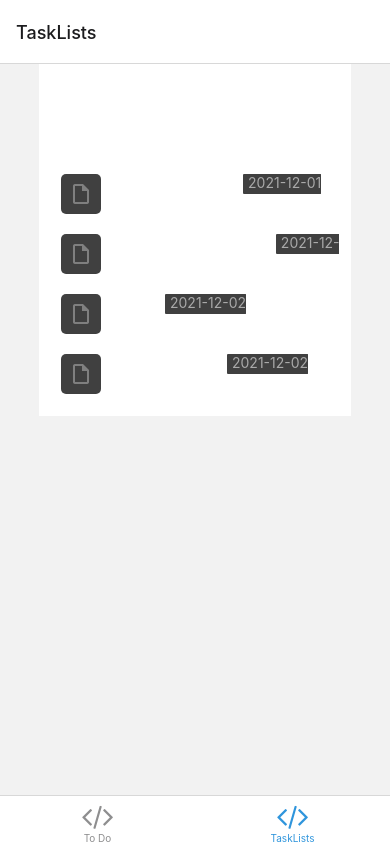
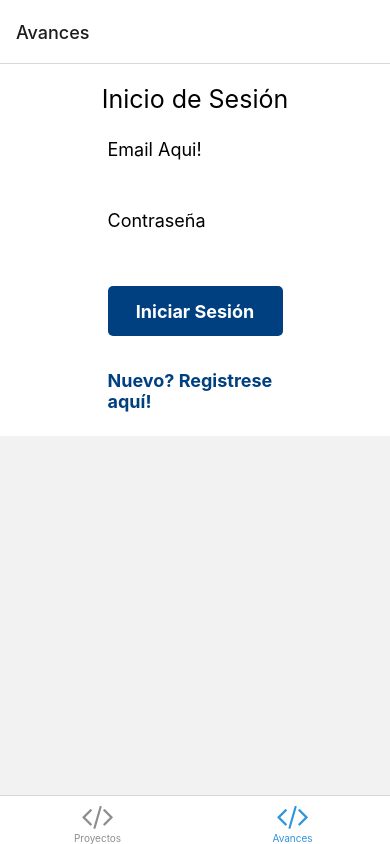
Before and after one commit to OZZYTA/Ciclo4MisionTIC2022, a React Native app in the folder HaveToDO/: screen /TabTwo in a window 390 px wide. Built offline with nearby package versions, Linux system fonts and the light colour scheme; what expo-linking would draw is missing.

Commit message:
02-12-2021

```diff
--- a/HaveToDO/components/ProjectItem/index.tsx
+++ b/HaveToDO/components/ProjectItem/index.tsx
@@ -16,7 +16,7 @@ const ProjectItem = ({ project }: ProjectItemProps) => {
   const navigation = useNavigation();
 
   const onPress = () => {
-   /* navigation.navigate('TabOne', { id: project.id })*/
+    navigation.navigate('ToDoScreen', { id:project.id} )
   }
 
   return (
--- a/HaveToDO/components/ToDoItem/index.tsx
+++ b/HaveToDO/components/ToDoItem/index.tsx
@@ -1,5 +1,6 @@
 import React, { useState, useEffect , useRef} from "react";
 import {View, Text, TextInput, Pressable, Button} from "react-native";
+import { useNavigation } from "@react-navigation/native";
 import Checkbox from "../Checkbox";
 import alert from "../Alert";
 
--- a/HaveToDO/navigation/index.tsx
+++ b/HaveToDO/navigation/index.tsx
@@ -12,12 +12,13 @@ import { ColorSchemeName, Pressable } from 'react-native';
 
 import Colors from '../constants/Colors';
 import useColorScheme from '../hooks/useColorScheme';
-import ModalScreen from '../screens/ModalScreen';
+import ModalScreen from '../screens/InformationScreen';
 import NotFoundScreen from '../screens/NotFoundScreen';
-import TabOneScreen from '../screens/TabOneScreen';
-import TabTwoScreen from '../screens/TabTwoScreen';
+import ToDoScreen from '../screens/ToDoScreen';
 import { RootStackParamList, RootTabParamList, RootTabScreenProps } from '../types';
 import LinkingConfiguration from './LinkingConfiguration';
+import ProjectsScreen from '../screens/ProjectsScreen';
+import SignInScreen from '../screens/SignInScreen';
 
 export default function Navigation({ colorScheme }: { colorScheme: ColorSchemeName }) {
   return (
@@ -40,8 +41,11 @@ function RootNavigator() {
     <Stack.Navigator>
       <Stack.Screen name="Root" component={BottomTabNavigator} options={{ headerShown: false }} />
       <Stack.Screen name="NotFound" component={NotFoundScreen} options={{ title: 'Oops!' }} />
+      <Stack.Screen name="Home" component={ProjectsScreen} />
+      <Stack.Screen name="ToDoScreen" component={ToDoScreen} />
+      <Stack.Screen name="SignInScreen" component={SignInScreen} />
       <Stack.Group screenOptions={{ presentation: 'modal' }}>
-        <Stack.Screen name="Modal" component={ModalScreen} />
+        <Stack.Screen name="Información" component={ModalScreen} />
       </Stack.Group>
     </Stack.Navigator>
   );
@@ -64,13 +68,13 @@ function BottomTabNavigator() {
       }}>
       <BottomTab.Screen
         name="TabOne"
-        component={TabOneScreen}
+        component={ProjectsScreen}
         options={({ navigation }: RootTabScreenProps<'TabOne'>) => ({
-          title: 'To Do',
+          title: 'Proyectos',
           tabBarIcon: ({ color }) => <TabBarIcon name="code" color={color} />,
           headerRight: () => (
             <Pressable
-              onPress={() => navigation.navigate('Modal')}
+              onPress={() => navigation.navigate('Información')}
               style={({ pressed }) => ({
                 opacity: pressed ? 0.5 : 1,
               })}>
@@ -86,9 +90,9 @@ function BottomTabNavigator() {
       />
       <BottomTab.Screen
         name="TabTwo"
-        component={TabTwoScreen}
+        component={SignInScreen}
         options={{
-          title: 'TaskLists',
+          title: 'Avances',
           tabBarIcon: ({ color }) => <TabBarIcon name="code" color={color} />,
         }}
       />
--- a/HaveToDO/screens/ModalScreen.tsx
+++ b/HaveToDO/screens/InformationScreen.tsx
@@ -5,15 +5,13 @@ import { Platform, StyleSheet } from 'react-native';
 import EditScreenInfo from '../components/EditScreenInfo';
 import { Text, View } from '../components/Themed';
 
-export default function ModalScreen() {
+export default function InformationScreen() {
   return (
     <View style={styles.container}>
-      <Text style={styles.title}>Modal</Text>
-      <View style={styles.separator} lightColor="#eee" darkColor="rgba(255,255,255,0.1)" />
-      <EditScreenInfo path="/screens/ModalScreen.tsx" />
-
-      {/* Use a light status bar on iOS to account for the black space above the modal */}
-      <StatusBar style={Platform.OS === 'ios' ? 'light' : 'auto'} />
+      <Text style={styles.title}>Información</Text>
+      <Text>Somos el Grupo 16,17 y 18 del Ciclo 4A</Text>
+      <Text>Programación web</Text>
+      <Text>MisiónTIC 2022</Text>
     </View>
   );
 }
--- a/HaveToDO/screens/ProjectsScreen.tsx
+++ b/HaveToDO/screens/ProjectsScreen.tsx
@@ -0,0 +1,77 @@
+import * as React from 'react';
+import { FlatList, StyleSheet } from 'react-native';
+import ProjectItem from '../components/ProjectItem';
+
+import EditScreenInfo from '../components/EditScreenInfo';
+import { Text, View } from '../components/Themed';
+import { useState } from 'react';
+
+export default function ProjectsScreen() {
+  const [project, setProject]=useState([{
+    id: '1',
+    title: "Instalar Expo",
+    createdAt: "2021-12-01"
+  },{
+    id: '1',
+    title: "Diseñar Screens",
+    createdAt: "2021-12-01"
+  },{
+    id: '1',
+    title: "Auth",
+    createdAt: "2021-12-02"
+  },{
+    id: '1',
+    title: "Despliegue",
+    createdAt: "2021-12-02"
+  }])
+
+
+
+
+  return (
+    <View style={styles.container}>
+      <Text style={styles.title}>LISTA DE TAREAS/PROYECTOS</Text>
+      <FlatList
+        data={project}
+        renderItem={({item}) => <ProjectItem project={item} />}
+        style={{ width: '100%' }}
+      />
+    </View>
+  );
+}
+const styles = StyleSheet.create({
+  container: {
+    padding: 12,
+    width:"80%",
+    marginHorizontal:"10%"
+  },
+  root: {
+    flexDirection: 'row',
+    width: '100%',
+    padding: 10,
+  },
+  iconContainer: {
+    width: 40,
+    height: 40,
+    justifyContent: 'center',
+    alignItems: 'center',
+    borderRadius: 5,
+    backgroundColor: '#404040',
+    marginRight: 10,
+  },
+  title: {
+    fontSize: 20,
+    borderColor:"white",
+    borderRadius:2,
+    fontWeight: 'bold',
+    textAlign:"center",
+    padding: 5,
+    color:"white",
+    width:"80%",
+    marginHorizontal:"10%",
+    marginBottom:30
+  },
+  time: {
+    color: 'darkgrey'
+  }
+});
--- a/HaveToDO/screens/SignInScreen.tsx
+++ b/HaveToDO/screens/SignInScreen.tsx
@@ -20,7 +20,7 @@ mutation SignIn($email:String!, $password:String!){
 }
 */
 
-export default function TabOneScreen({ navigation }: RootTabScreenProps<'TabOne'>) {
+const SignInScreen =() => {
   const [email, setEmail]=useState("")
   const [password, setPassword]=useState("")
   const navegation= useNavigation();
@@ -29,7 +29,10 @@ export default function TabOneScreen({ navigation }: RootTabScreenProps<'TabOne'
 
   return (
     <View style={{padding:20}}>
-      {/*<Text>Lista de Tareas</Text>*/}
+      <Text style={{
+          alignSelf:"center",
+          fontSize:25
+      }}>Inicio de Sesión</Text>
       <TextInput
       placeholder="Email Aqui!"
       value={email}
@@ -106,4 +109,4 @@ export default function TabOneScreen({ navigation }: RootTabScreenProps<'TabOne'
 
 }
 
-//export default TabOneScreen
+export default SignInScreen
--- a/HaveToDO/screens/TabOneScreen.tsx
+++ /dev/null
@@ -1,85 +0,0 @@
-import React, {useEffect, useState, useRef} from 'react';
-import { FlatList, StyleSheet, TextInput } from 'react-native';
-import { MaterialCommunityIcons } from '@expo/vector-icons';
-import { Text, View } from '../components/Themed';
-import ToDoItem from '../components/ToDoItem';
-
-
-let id: "4"
-
-export default function TabOneScreen() {
-  const [title, setTitle]=useState("")
-  const [todos, setTodos]=useState([{
-    id: '1',
-    content: "Instalar Expo",
-    isCompleted: true
-  },{
-    id: '1',
-    content: "Hacer Screens",
-    isCompleted: true
-  },{
-    id: '1',
-    content: "Consumir nuestro API",
-    isCompleted: false
-  },{
-    id: '1',
-    content: "Desplegar nuestro sitio",
-    isCompleted: false
-  }])
-
-  const createNewItem= (atIndex: number) =>{
-    const newTodos=[...todos];
-    newTodos.splice(atIndex,0,{
-      id:id,
-      content:"",
-      isCompleted: false,
-    })
-    setTodos(newTodos)
-  }
-
-
-  return (
-    <View style={styles.container}>
-      <TextInput
-      value={title}
-      onChangeText={setTitle}
-      style={styles.title}
-      placeholder={"Titulo Aquí"}>
-      </TextInput>
-
-      <FlatList
-      data={todos}
-      renderItem={({item, index})=> <ToDoItem todo={item} onSumbit={() =>createNewItem(index+1)} />}
-      style={{
-        width:"100%"
-      }}
-      />
-    </View>
-  );
-}
-
-const styles = StyleSheet.create({
-  container: {
-    padding: 12,
-    width:"80%",
-    marginHorizontal:"10%"
-  },
-
-  title: {
-    fontSize: 20,
-    borderColor:"white",
-    borderRadius:2,
-    fontWeight: 'bold',
-    textAlign:"center",
-    padding: 5,
-    color:"white",
-    width:"80%",
-    marginHorizontal:"10%",
-    marginBottom:30
-  },
-  separator: {
-    marginVertical: 30,
-    height: 1,
-    width: '100%',
-  },
-});
--- a/HaveToDO/screens/TabTwoScreen.tsx
+++ /dev/null
@@ -1,77 +0,0 @@
-import * as React from 'react';
-import { FlatList, StyleSheet } from 'react-native';
-import ProjectItem from '../components/ProjectItem';
-
-import EditScreenInfo from '../components/EditScreenInfo';
-import { Text, View } from '../components/Themed';
-import { useState } from 'react';
-
-export default function TabTwoScreen() {
-  const [project, setProject]=useState([{
-    id: '1',
-    title: "Instalar Expo",
-    createdAt: "2021-12-01"
-  },{
-    id: '1',
-    title: "Diseñar Screens",
-    createdAt: "2021-12-01"
-  },{
-    id: '1',
-    title: "Auth",
-    createdAt: "2021-12-02"
-  },{
-    id: '1',
-    title: "Despliegue",
-    createdAt: "2021-12-02"
-  }])
-
-
-
-
-  return (
-    <View style={styles.container}>
-      <Text style={styles.title}>LISTA DE TAREAS/PROYECTOS</Text>
-      <FlatList
-        data={project}
-        renderItem={({item}) => <ProjectItem project={item} />}
-        style={{ width: '100%' }}
-      />
-    </View>
-  );
-}
-const styles = StyleSheet.create({
-  container: {
-    padding: 12,
-    width:"80%",
-    marginHorizontal:"10%"
-  },
-  root: {
-    flexDirection: 'row',
-    width: '100%',
-    padding: 10,
-  },
-  iconContainer: {
-    width: 40,
-    height: 40,
-    justifyContent: 'center',
-    alignItems: 'center',
-    borderRadius: 5,
-    backgroundColor: '#404040',
-    marginRight: 10,
-  },
-  title: {
-    fontSize: 20,
-    borderColor:"white",
-    borderRadius:2,
-    fontWeight: 'bold',
-    textAlign:"center",
-    padding: 5,
-    color:"white",
-    width:"80%",
-    marginHorizontal:"10%",
-    marginBottom:30
-  },
-  time: {
-    color: 'darkgrey'
-  }
-});
--- a/HaveToDO/screens/ToDoScreen.tsx
+++ b/HaveToDO/screens/ToDoScreen.tsx
@@ -0,0 +1,85 @@
+import React, {useEffect, useState, useRef} from 'react';
+import { FlatList, StyleSheet, TextInput } from 'react-native';
+import { MaterialCommunityIcons } from '@expo/vector-icons';
+import { Text, View } from '../components/Themed';
+import ToDoItem from '../components/ToDoItem';
+
+
+let id: "4"
+
+export default function ToDoScreen() {
+  const [title, setTitle]=useState("")
+  const [todos, setTodos]=useState([{
+    id: '1',
+    content: "Instalar Expo",
+    isCompleted: true
+  },{
+    id: '1',
+    content: "Hacer Screens",
+    isCompleted: true
+  },{
+    id: '1',
+    content: "Consumir nuestro API",
+    isCompleted: false
+  },{
+    id: '1',
+    content: "Desplegar nuestro sitio",
+    isCompleted: false
+  }])
+
+  const createNewItem= (atIndex: number) =>{
+    const newTodos=[...todos];
+    newTodos.splice(atIndex,0,{
+      id:id,
+      content:"",
+      isCompleted: false,
+    })
+    setTodos(newTodos)
+  }
+
+
+  return (
+    <View style={styles.container}>
+      <TextInput
+      value={title}
+      onChangeText={setTitle}
+      style={styles.title}
+      placeholder={"Titulo Aquí"}>
+      </TextInput>
+
+      <FlatList
+      data={todos}
+      renderItem={({item, index})=> <ToDoItem todo={item} onSumbit={() =>createNewItem(index+1)} />}
+      style={{
+        width:"100%"
+      }}
+      />
+    </View>
+  );
+}
+
+const styles = StyleSheet.create({
+  container: {
+    padding: 12,
+    width:"80%",
+    marginHorizontal:"10%"
+  },
+
+  title: {
+    fontSize: 20,
+    borderColor:"white",
+    borderRadius:2,
+    fontWeight: 'bold',
+    textAlign:"center",
+    padding: 5,
+    color:"white",
+    width:"80%",
+    marginHorizontal:"10%",
+    marginBottom:30
+  },
+  separator: {
+    marginVertical: 30,
+    height: 1,
+    width: '100%',
+  },
+});
--- a/HaveToDO/types.tsx
+++ b/HaveToDO/types.tsx
@@ -17,6 +17,10 @@ export type RootStackParamList = {
   Root: NavigatorScreenParams<RootTabParamList> | undefined;
   Modal: undefined;
   NotFound: undefined;
+  Home: undefined;
+  Información: undefined;
+  ToDoScreen: undefined;
+  SignInScreen: undefined
 };
 
 export type RootStackScreenProps<Screen extends keyof RootStackParamList> = NativeStackScreenProps<
```
